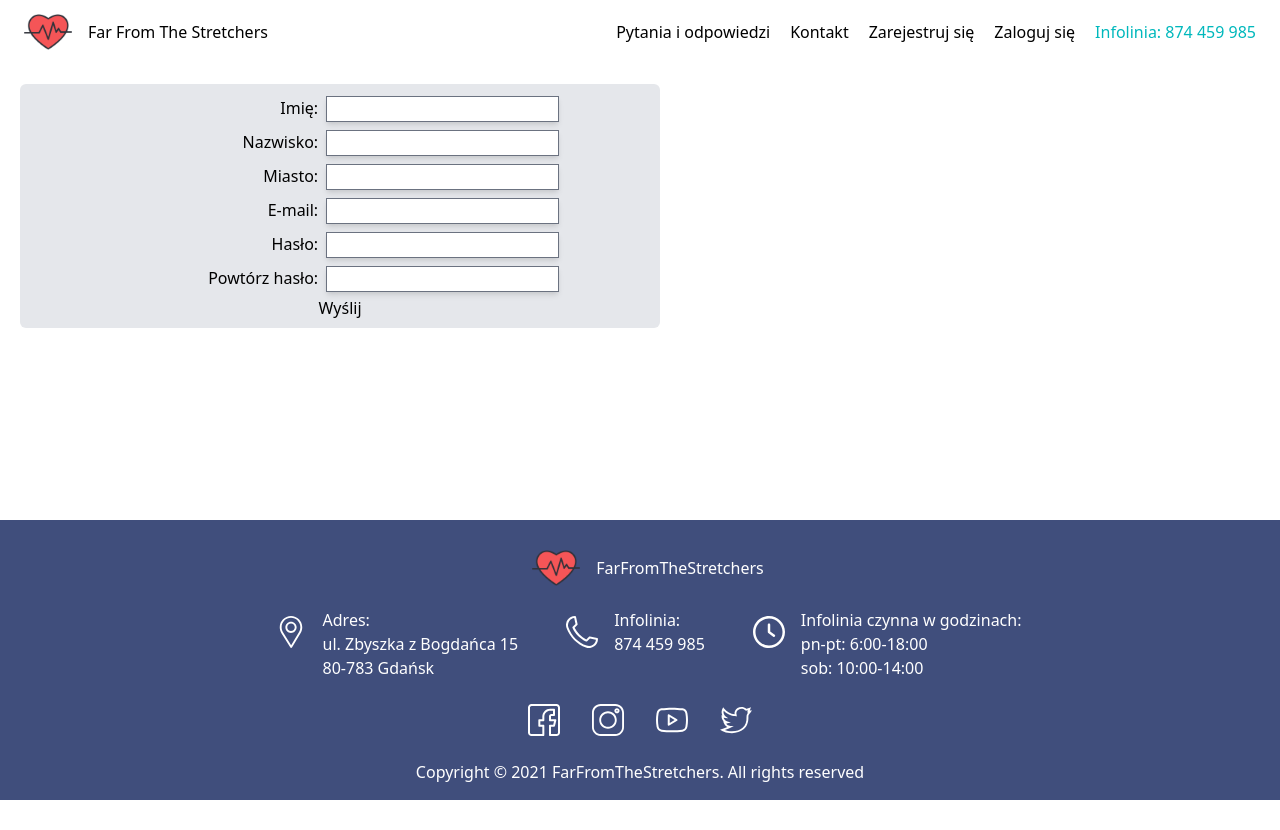
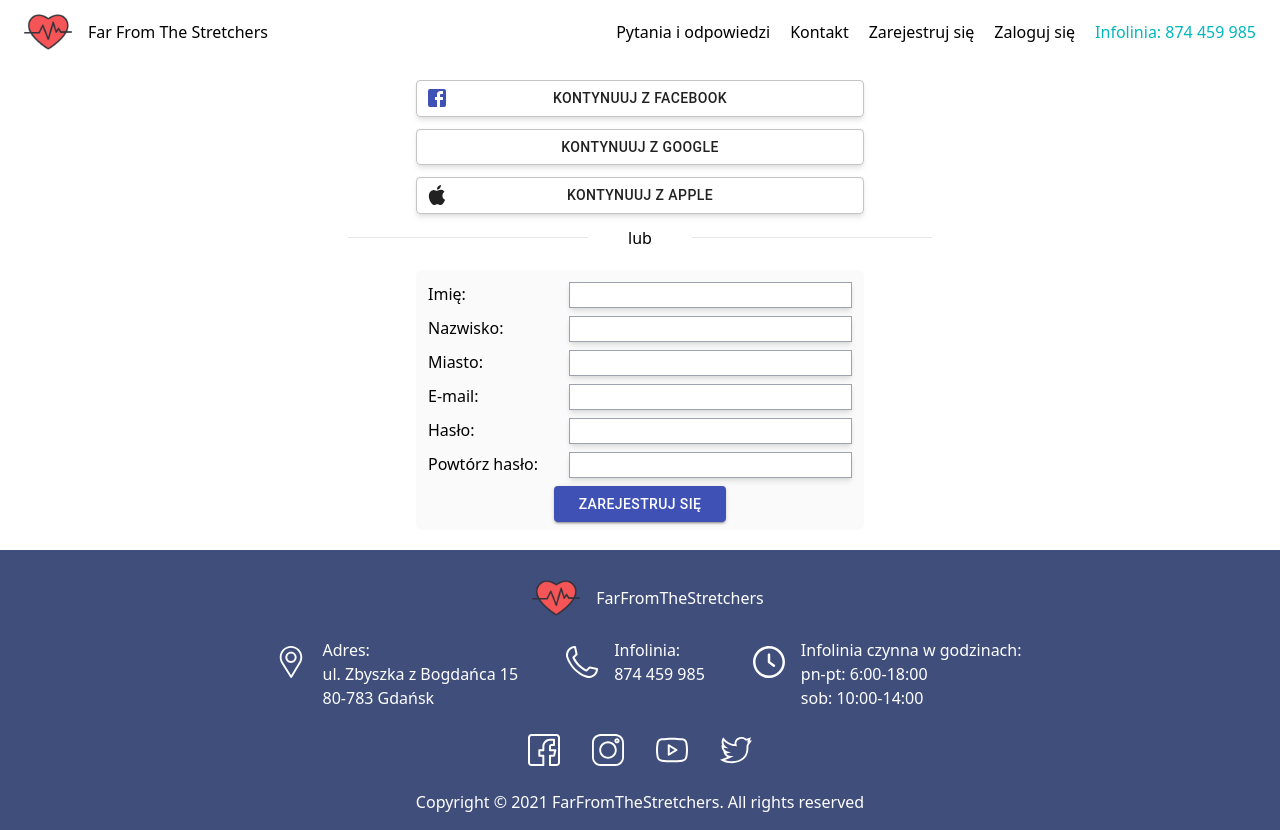
Before and after one commit to TripleHS/FFTS-front, a React (Vite) app: page /register in a window 1280 px wide. Before the commit the page ends 800 px from the top, so only its background shows below. Built offline with nearby package versions, Linux system fonts and the light colour scheme.

Commit message:
Added Q&A component and fixed styling of login/register component

```diff
--- a/package.json
+++ b/package.json
@@ -51,6 +51,7 @@
     "@emotion/styled": "^11.1.5",
     "@fullhuman/postcss-purgecss": "^4.0.3",
     "@material-ui/core": "^4.11.3",
+    "@material-ui/icons": "^4.11.2",
     "prop-types": "^15.7.2",
     "react": "^17.0.2",
     "react-dom": "^17.0.2",
--- a/src/App.tsx
+++ b/src/App.tsx
@@ -12,6 +12,7 @@ import Login from "./components/Login"
 import SearchEngineState from "./context/SearchEngineContext/SearchEngineState"
 import SearchEngine from "./components/SearchEngine"
 import Slider from "./components/Slider/Slider"
+import QAndA from './components/Q&A'
 
 function App() {
   return (
@@ -22,7 +23,9 @@ function App() {
           <div className="flex-1">
             <Switch>
               <Route path="/contact"></Route>
-              <Route path="/q&a"></Route>
+              <Route path="/q&a">
+                <QAndA/>
+              </Route>
               <Route path="/register">
                 <RegisterState>
                   <Register />
--- a/src/components/Footer.jsx
+++ b/src/components/Footer.jsx
@@ -26,7 +26,7 @@ const Footer = () => {
   )
 
   return (
-    <footer>
+    <footer id="footer">
       <div className="pt-2 bg-footer">
         <div className="flex justify-center">
           <img className="w-12 m-4" src={heart} alt="logo" />
--- a/src/components/Login.jsx
+++ b/src/components/Login.jsx
@@ -1,6 +1,9 @@
 import React, { FormEvent, useContext } from "react"
 import LoginContext from "../context/LoginContext/LoginContext"
 import LoginState from "../context/LoginContext/LoginState"
+import Button from '@material-ui/core/Button';
+import FacebookIcon from '@material-ui/icons/Facebook';
+import AppleIcon from '@material-ui/icons/Apple';
 
 export default function Login() {
   const initialLoginData = {
@@ -25,17 +28,31 @@ export default function Login() {
   }
 
   return (
-    <div className="">
+    <div className=''>
+      <div className='flex flex-col max-w-md mx-auto mt-4'>
+        <div className='mb-3'>
+          <Button variant="outlined" className='w-full shadow-md'><FacebookIcon color='primary' className='absolute left-2'/>Kontynuuj z Facebook</Button>
+        </div>
+        <div className='mb-3'>
+          <Button variant="outlined" className='w-full shadow-md'>Kontynuuj z Google</Button>
+        </div>
+        <div className='mb-3'>
+          <Button variant="outlined" className='w-full shadow-md'><AppleIcon className='absolute left-2'/>Kontynuuj z Apple</Button>
+        </div>
+      </div>
+      <div className='flex justify-center items-center my-auto'>
+        <hr className='bg-gray-400 w-60 mr-1'/>
+        <span className='w-24 text-center'>lub</span>
+        <hr className='bg-gray-400 w-60 ml-1'/>
+      </div>
       <form
-        className="flex flex-col m-5 bg-gray-200 w-2/4 basis rounded-md p-2 text-center"
+        className="flex flex-col m-5 bg-primaryBg max-w-md rounded-lg p-2 text-center mx-auto"
         onSubmit={(e) => handleFormSubmit(e)}
       >
-        <div className="flex justify-center p-1">
-          <label className="w-1/3 text-right pr-2" htmlFor="email">
-            E-mail:
-          </label>
+        <div className="pb-2">
           <input
-            className='{`${type === "text" ? "w-2/5" : "w-1/5"} shadow-md border-gray-500 border ${className}`}'
+            className='w-3/4 shadow-md border-gray-400 border ${className}`}'
+            placeholder='Adres e-mail'
             type="text"
             name="email"
             value={email}
@@ -44,12 +61,10 @@ export default function Login() {
             }
           />
         </div>
-        <div className="flex justify-center p-1">
-          <label className="w-1/3 text-right pr-2" htmlFor="password">
-            Hasło:
-          </label>
+        <div className="pb-2">
           <input
-            className='{`${type === "text" ? "w-2/5" : "w-1/5"} shadow-md border-gray-500 border ${className}`}'
+            className='w-3/4 shadow-md border-gray-400 border ${className}`}'
+            placeholder='Hasło'
             type="text"
             name="password"
             value={password}
@@ -58,9 +73,8 @@ export default function Login() {
             }
           />
         </div>
-        <button type="submit" className="m-auto">
-          Wyślij
-        </button>
+          <a href='#' className='text-sm text-blue-700 pb-2'>Nie pamiętasz hasła?</a>
+          <Button variant="contained" color='primary' className='w-2/5 self-center'>Zaloguj</Button>
       </form>
     </div>
   )
--- a/src/components/Navbar.jsx
+++ b/src/components/Navbar.jsx
@@ -16,7 +16,7 @@ const Navbar = () => {
               <Link to="/q&a">Pytania i odpowiedzi</Link>
             </li>
             <li className="li-styles">
-              <Link to="/contact">Kontakt</Link>
+              <a href='#footer'>Kontakt</a>
             </li>
             <li className="li-styles">
               <Link to="/register">Zarejestruj się</Link>
--- a/src/components/Register.jsx
+++ b/src/components/Register.jsx
@@ -1,6 +1,9 @@
 import React, { FormEvent, useContext } from "react"
 import RegisterContext from "../context/RegisterContext/RegisterContext"
 import RegisterState from "../context/RegisterContext/RegisterState"
+import Button from '@material-ui/core/Button';
+import FacebookIcon from '@material-ui/icons/Facebook';
+import AppleIcon from '@material-ui/icons/Apple';
 
 export default function Register() {
   const initialRegisterData = {
@@ -33,28 +36,44 @@ export default function Register() {
 
   return (
     <div className="">
+      <div className='flex flex-col max-w-md mx-auto mt-4'>
+        <div className='mb-3'>
+          <Button variant="outlined" className='w-full shadow-md'><FacebookIcon color='primary' className='absolute left-2'/>Kontynuuj z Facebook</Button>
+        </div>
+        <div className='mb-3'>
+          <Button variant="outlined" className='w-full shadow-md'>Kontynuuj z Google</Button>
+        </div>
+        <div className='mb-3'>
+          <Button variant="outlined" className='w-full shadow-md'><AppleIcon className='absolute left-2'/>Kontynuuj z Apple</Button>
+        </div>
+      </div>
+      <div className='flex justify-center items-center my-auto'>
+        <hr className='bg-gray-400 w-60 mr-1'/>
+        <span className='w-24 text-center'>lub</span>
+        <hr className='bg-gray-400 w-60 ml-1'/>
+      </div>
       <form
-        className="flex flex-col m-5 bg-gray-200 w-2/4 basis rounded-md p-2 text-center"
+        className="flex flex-col m-5 bg-primaryBg w-2/4 rounded-md p-2 text-center max-w-md mx-auto"
         onSubmit={(e) => handleFormSubmit(e)}
       >
-        <div className="flex justify-center p-1">
-          <label className="w-1/3 text-right pr-2" htmlFor="name">
+        <div className="flex p-1">
+          <label className="w-1/3 text-left pr-2" htmlFor="name">
             Imię:
           </label>
           <input
-            className='{`${type === "text" ? "w-2/5" : "w-1/5"} shadow-md border-gray-500 border ${className}`}'
+            className='w-2/3 shadow-md border-gray-400 border ${className}`}'
             type="text"
             value={name}
             name="name"
             onChange={(e) => dispatch({ type: "SET_NAME", content: e.target.value })}
           />
         </div>
-        <div className="flex justify-center p-1">
-          <label className="w-1/3 text-right pr-2" htmlFor="surname">
+        <div className="flex p-1">
+          <label className="w-1/3 text-left pr-2" htmlFor="surname">
             Nazwisko:
           </label>
           <input
-            className='{`${type === "text" ? "w-2/5" : "w-1/5"} shadow-md border-gray-500 border ${className}`}'
+            className='w-2/3 shadow-md border-gray-400 border ${className}`}'
             type="text"
             name="surname"
             value={surname}
@@ -63,24 +82,24 @@ export default function Register() {
             }
           />
         </div>
-        <div className="flex justify-center p-1">
-          <label className="w-1/3 text-right pr-2" htmlFor="city">
+        <div className="flex p-1">
+          <label className="w-1/3 text-left text-base pr-2" htmlFor="city">
             Miasto:
           </label>
           <input
-            className='{`${type === "text" ? "w-2/5" : "w-1/5"} shadow-md border-gray-500 border ${className}`}'
+            className='w-2/3 shadow-md border-gray-400 border ${className}`}'
             type="text"
             name="city"
             value={city}
             onChange={(e) => dispatch({ type: "SET_CITY", content: e.target.value })}
           />
         </div>
-        <div className="flex justify-center p-1">
-          <label className="w-1/3 text-right pr-2" htmlFor="email">
+        <div className="flex p-1">
+          <label className="w-1/3 text-left pr-2" htmlFor="email">
             E-mail:
           </label>
           <input
-            className='{`${type === "text" ? "w-2/5" : "w-1/5"} shadow-md border-gray-500 border ${className}`}'
+            className='w-2/3 shadow-md border-gray-400 border ${className}`}'
             type="text"
             name="email"
             value={email}
@@ -89,12 +108,12 @@ export default function Register() {
             }
           />
         </div>
-        <div className="flex justify-center p-1">
-          <label className="w-1/3 text-right pr-2" htmlFor="password">
+        <div className="flex p-1">
+          <label className="w-1/3 text-left pr-2" htmlFor="password">
             Hasło:
           </label>
           <input
-            className='{`${type === "text" ? "w-2/5" : "w-1/5"} shadow-md border-gray-500 border ${className}`}'
+            className='w-2/3 shadow-md border-gray-400 border ${className}`}'
             type="text"
             name="password"
             value={password}
@@ -103,12 +122,12 @@ export default function Register() {
             }
           />
         </div>
-        <div className="flex justify-center p-1">
-          <label className="w-1/3 text-right pr-2" htmlFor="repassword">
+        <div className="flex p-1 pb-2">
+          <label className="w-1/3 text-left pr-2" htmlFor="repassword">
             Powtórz hasło:
           </label>
           <input
-            className='{`${type === "text" ? "w-2/5" : "w-1/5"} shadow-md border-gray-500 border ${className}`}'
+            className='w-2/3 shadow-md border-gray-400 border ${className}`}'
             type="text"
             name="repassword"
             value={repassword}
@@ -117,9 +136,7 @@ export default function Register() {
             }
           />
         </div>
-        <button type="submit" className="m-auto">
-          Wyślij
-        </button>
+        <Button variant="contained" color='primary' className='w-2/5 self-center'>Zarejestruj się</Button>
       </form>
     </div>
   )
--- a/src/components/SearchEngine.jsx
+++ b/src/components/SearchEngine.jsx
@@ -1,6 +1,7 @@
 import React, { FormEvent, useContext } from "react"
 import SearchEngineContext from "../context/SearchEngineContext/SearchEngineContext"
 import SearchEngineState from "../context/SearchEngineContext/SearchEngineState"
+import Button from '@material-ui/core/Button';
 
 export default function SearchEngine() {
   const initialRegisterData = {
@@ -27,7 +28,7 @@ export default function SearchEngine() {
   return (
     <div className="flex justify-center">
       <form
-        className="flex flex-col m-5 bg-gray-200 w-2/4 basis rounded-md p-2 text-center"
+        className="flex flex-col m-5 bg-primaryBg w-2/4 basis rounded-md p-2 text-center"
         onSubmit={(e) => handleFormSubmit(e)}
       >
         <div className="flex justify-center p-1">
@@ -56,9 +57,7 @@ export default function SearchEngine() {
             onChange={(e) => dispatch({ type: "SET_CITY", content: e.target.value })}
           />
         </div>
-        <button type="submit" className="m-auto">
-          Wyślij
-        </button>
+        <Button variant="contained" color='primary' className='w-1/5 self-center'>Wyszukaj</Button>
       </form>
     </div>
   )
--- a/src/components/Slider/Item.jsx
+++ b/src/components/Slider/Item.jsx
@@ -1,6 +1,5 @@
 import React from 'react';
 import Button from '@material-ui/core/Button';
-import { createMuiTheme } from '@material-ui/core/styles';
 
 const Item1 = () => {
     return(
--- a/src/styles/styles.css
+++ b/src/styles/styles.css
@@ -4,6 +4,9 @@
 /* purgecss end ignore */
 @tailwind utilities;
 
+html{
+  scroll-behavior: smooth;
+}
 body {
   height: 100vh;
 }
```
Also changed, not shown: src/components/Q&A.jsx (added, +69 -0 lines), 1 other file (tests, documents, lock files or other folders).
